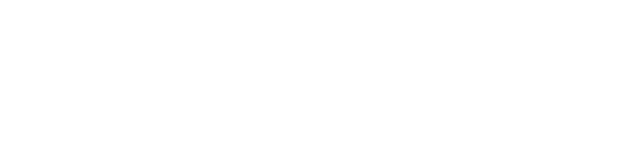
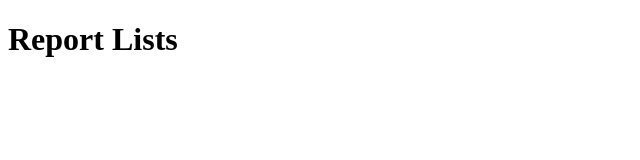
Before and after one commit to NarawitMeen/TestGit, a plain HTML site: page index.html in a window 1280 px wide. Shown: the whole page, without its empty margins (0-640 px from the left). Drawn offline with Linux system fonts and the light colour scheme.

Commit message:
add-report-sale

```diff
--- a/index.html
+++ b/index.html
@@ -4,6 +4,7 @@
     <meta charset="UTF-8">
     <meta name="viewport" content="width=device-width, initial-scale=1.0">
     <title>Document</title>
+    <h1>Report Lists</h1>
 </head>
 <body>
 
```
